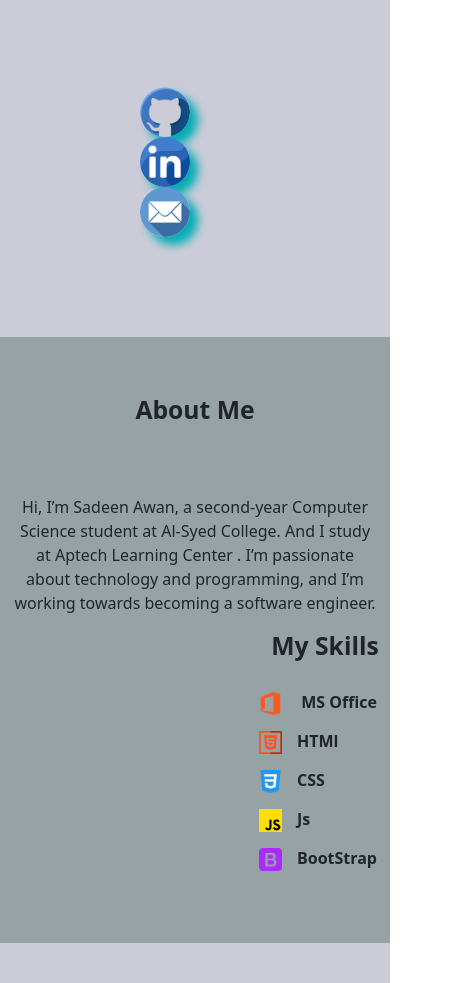
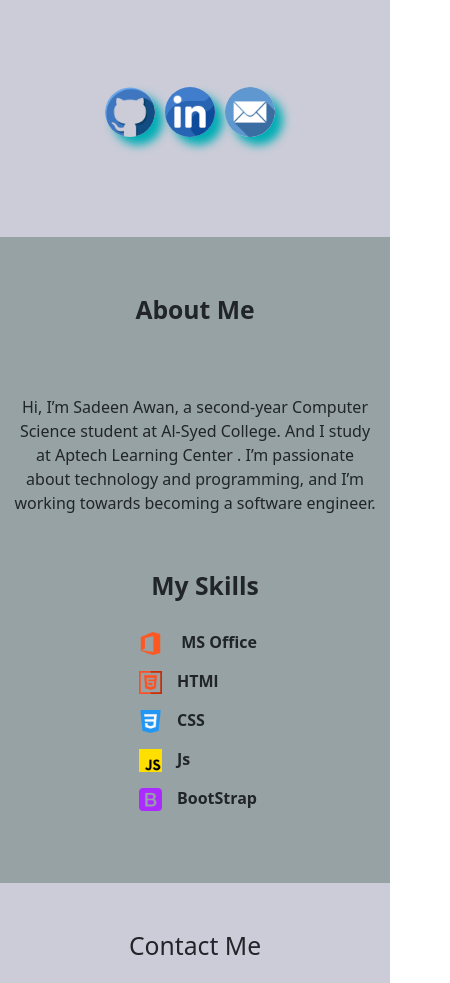
Before and after one commit to SadeenAwan/My_PortFolio, a plain HTML site: page index.html in a window 390 px wide. Shown: the part 711-1694 px from the top of the page, 450 px wide, since content can reach past the window. Drawn offline with nearby package versions, Linux system fonts and the light colour scheme.

Commit message:
PortFolio
All Work Completed

```diff
--- a/Css/Style.Css
+++ b/Css/Style.Css
@@ -44,6 +44,13 @@ h1{
     margin-right: 60px;
     border-radius: 50px ;
     box-shadow: #00ADB5 8px 8px 10px;
+}
+@media screen and (max-width: 427px) {
+    .img-logo{
+        display: flex;
+        align-items: center;
+        justify-content: center;
+    }
 
 }
 .img-git:hover{
@@ -61,6 +68,14 @@ h1{
 .main-skills{
     width: 250px;
    margin-left: 200px;
+
+}
+@media screen and (max-width: 427px) {
+    .main-skills{
+        width: 250px;
+        margin-left: 80px;
+        margin-top: 40px;
+    }
 
 }
 .main-skills:hover{
--- a/index.html
+++ b/index.html
@@ -54,12 +54,12 @@
     <section class="sec-2 py-5">
         <div class="container">
             <div class="row">
-                <div class="col-12 col-lg-6 ">
+                <div class="col-12 col-lg-6 col-md-4 ">
                     <h2 class="text-center fw-bold about-h2">About Me</h2>
                     <p class="text-center main-about">Hi, I’m Sadeen Awan, a second-year Computer Science student at Al-Syed College. And I study at Aptech Learning Center . I’m passionate about technology and programming, and I’m working towards becoming a software engineer.</p>
 
                 </div>
-                <div class="col-12 col-lg-6 fw-bold main-skills">
+                <div class="col-12 col-lg-6 col-md-3  fw-bold main-skills">
                     <h2 class=" text-center mb-4 fw-bold">My Skills</h2>
                     <ul class="Skills">
                         <li><img src="./Assets/Picture/office.png" alt="logo" class="skills-logo"> MS Office</li>
```
